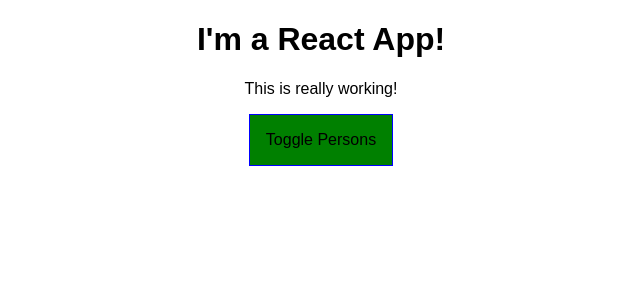
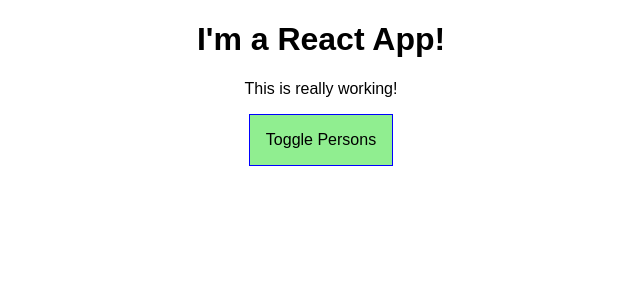
Before and after one commit to aut0maat10/react-complete-guide, a React app: page / in a window 1280 px wide. In both pictures the pointer is over the button "Toggle Persons". Shown: the top 300 px of the page, without its empty margins (319-959 px from the left). Built offline with nearby package versions, Linux system fonts and the light colour scheme.

Commit message:
add hover styles to App button

```diff
--- a/src/App.css
+++ b/src/App.css
@@ -15,4 +15,10 @@
   padding: 16px;
   background-color: green;
   font: inherit;
+  color: white;
 }
+
+.App button:hover {
+  background-color: lightgreen;
+  color: black;
+}
```
